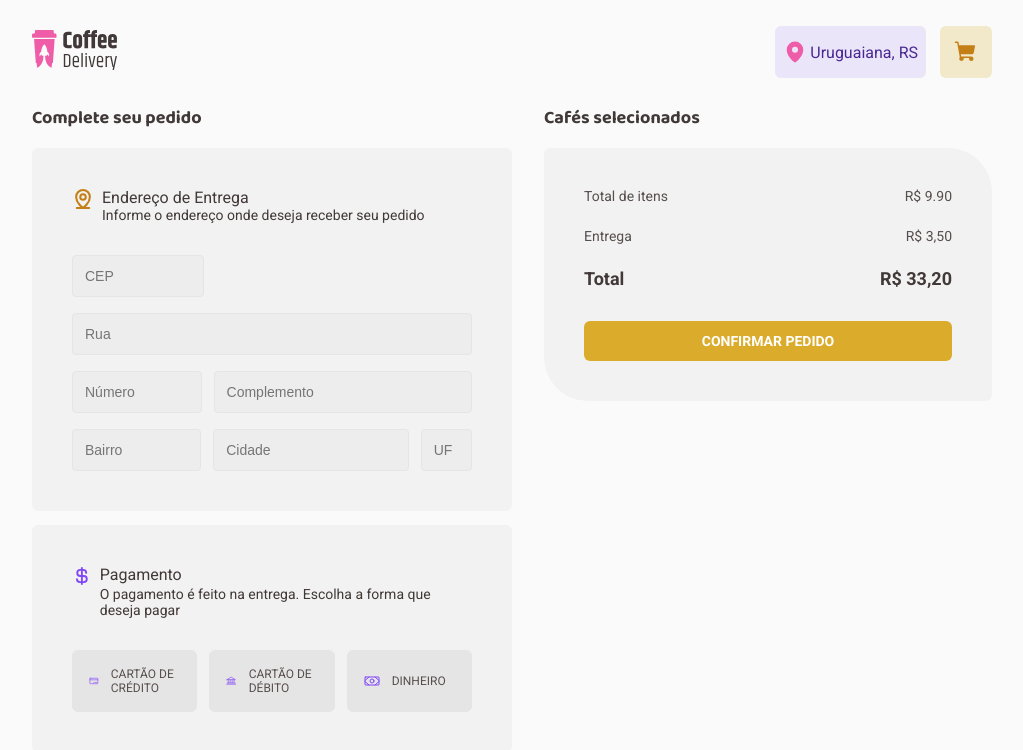
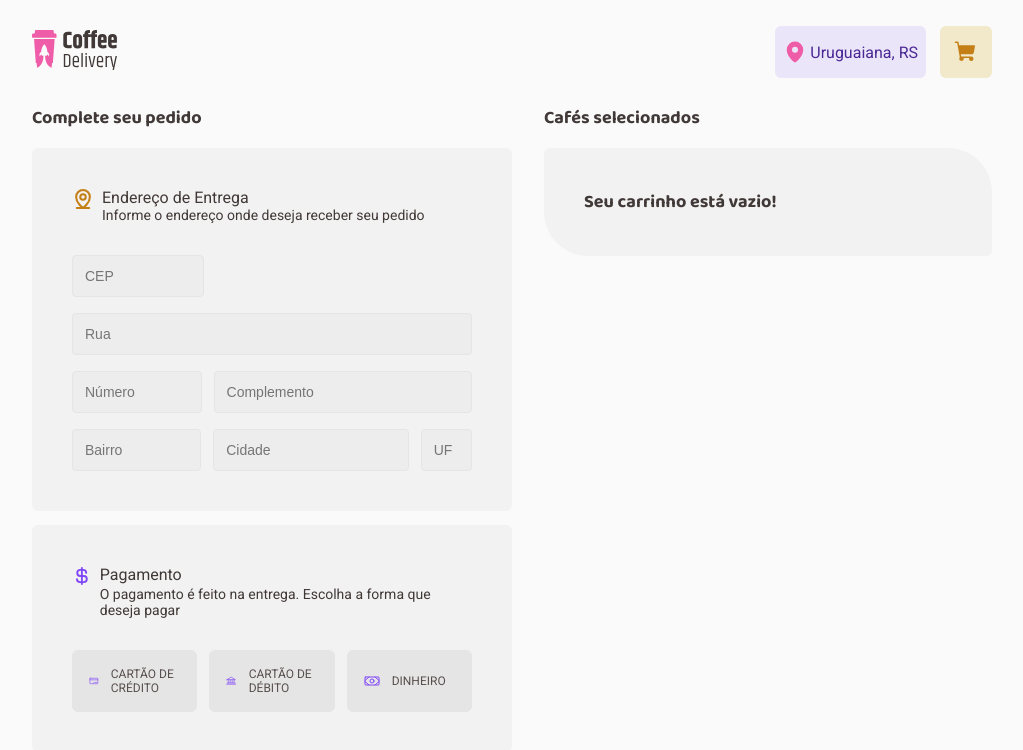
Before and after one commit to Behenck/coffee-delivery, a React (Vite) app: page /payment in a window 1280 px wide. Shown: the top 750 px of the page, without its empty margins (128-1151 px from the left). Built offline with nearby package versions, Linux system fonts and the light colour scheme.

Commit message:
add totalItem and delivery value and total to payment

```diff
--- a/listCoffees.json
+++ b/listCoffees.json
@@ -9,7 +9,7 @@
       }
     ],
     "description": "O tradicional café feito com água quente e grãos moídos",
-    "price": "9,90"
+    "price": 9.90
   },
   {
     "id": "26034efa-7a34-4025-a825-270f488722a5",
@@ -21,7 +21,7 @@
       }
     ],
     "description": "Expresso diluído, menos intenso que o tradicional",
-    "price": "9,90"
+    "price": 9.90
   },
   {
     "id": "e0ec18d8-733e-4247-bd09-3da8578c79ce",
@@ -33,7 +33,7 @@
       }
     ],
     "description": "Café expresso tradicional com espuma cremosa",
-    "price": "9,90"
+    "price": 9.90
   },
   {
     "id": "c58eb700-430f-41da-ad53-dcb4df2b8414",
@@ -48,7 +48,7 @@
       }
     ],
     "description": "Bebida preparada com café expresso e cubos de gelo",
-    "price": "9,90"
+    "price": 9.90
   },
   {
     "id": "f4fa6235-ce05-43dd-ba2a-d0ee934e6ee3",
@@ -63,7 +63,7 @@
       }
     ],
     "description": "Meio a meio de expresso tradicional com leite vaporizado",
-    "price": "9,90"
+    "price": 9.90
   },
   {
     "id": "50379071-0dc1-46e1-86f8-b0bb4ae41295",
@@ -78,7 +78,7 @@
       }
     ],
     "description": "Uma dose de café expresso com o dobro de leite e espuma cremosa",
-    "price": "9,90"
+    "price": 9.90
   },
   {
     "id": "6c7aa915-bacf-4002-b947-3db340938489",
@@ -93,7 +93,7 @@
       }
     ],
     "description": "Bebida com canela feita de doses iguais de café, leite e espuma",
-    "price": "9,90"
+    "price": 9.90
   },
   {
     "id": "dbe86fdc-4a04-4721-9f17-abebb581ea0b",
@@ -108,7 +108,7 @@
       }
     ],
     "description": "Café expresso misturado com um pouco de leite quente e espuma",
-    "price": "9,90"
+    "price": 9.90
   },
   {
     "id": "2ee5c045-fc91-4eda-aec5-7d74c9800590",
@@ -123,7 +123,7 @@
       }
     ],
     "description": "Café expresso com calda de chocolate, pouco leite e espuma",
-    "price": "9,90"
+    "price": 9.90
   },
   {
     "id": "d156a3d0-9ab0-4f0a-9c35-cb9970c55195",
@@ -138,7 +138,7 @@
       }
     ],
     "description": "Bebida feita com chocolate dissolvido no leite quente e café",
-    "price": "9,90"
+    "price": 9.90
   },
   {
     "id": "5b63853a-fbf6-423d-bdd3-8ec229b6c402",
@@ -156,7 +156,7 @@
       }
     ],
     "description": "Drink gelado de café expresso com rum, creme de leite e hortelã",
-    "price": "9,90"
+    "price": 9.90
   },
   {
     "id": "10aed719-01d6-437f-ab9a-9b0dc5489bc8",
@@ -168,7 +168,7 @@
       }
     ],
     "description": "Bebida adocicada preparada com café e leite de coco",
-    "price": "9,90"
+    "price": 9.90
   },
   {
     "id": "746f10ec-86e6-43cb-bb16-cfa77ae8a913",
@@ -180,7 +180,7 @@
       }
     ],
     "description": "Bebida preparada com grãos de café árabe e especiarias",
-    "price": "9,90"
+    "price": 9.90
   },
   {
     "id": "7ba81144-ba90-4d57-a423-d409b6b36612",
@@ -195,6 +195,6 @@
       }
     ],
     "description": "Bebida a base de café, uísque irlandês, açúcar e chantilly",
-    "price": "9,90"
+    "price": 9.90
   }
 ]
--- a/src/contexts/CartContext.tsx
+++ b/src/contexts/CartContext.tsx
@@ -7,6 +7,7 @@ import {
 } from 'react'
 import {
   addNewCoffeeToCartAction,
+  calculateItemsToCart,
   modifyQuantityCoffeeToCartAction,
   removeCoffeeToCartAction,
 } from '../reducers/cart/actions'
@@ -21,15 +22,18 @@ export interface Coffee {
     name: string
   }[]
   description: string
-  price: string
+  price: number
 }
 
 interface CoffeesContextType {
   cart: Cart[]
   coffees: Coffee[]
-  addToCart: (id: string, quantity: number) => void
+  addToCart: (id: string, quantity: number, price: number) => void
   modifyQuantityCoffeeToCart: (id: string, quantity: number) => void
   removeCoffeeToCart: (id: string) => void
+  totalItems: number
+  deliveryValue: number
+  total: number
 }
 
 export const CartContext = createContext({} as CoffeesContextType)
@@ -41,9 +45,13 @@ interface CartContextProviderProps {
 export function CartContextProvider({ children }: CartContextProviderProps) {
   const [cartState, dispatch] = useReducer(cartReducer, {
     cart: [],
+    totalItems: 0,
+    deliveryValue: 6, // define o valor da entrega
+    total: 0,
   })
 
-  const { cart } = cartState
+  const { cart, totalItems, deliveryValue } = cartState
+  const total = totalItems + deliveryValue
 
   const [coffees, setCoffees] = useState<Coffee[]>([])
 
@@ -55,24 +63,27 @@ export function CartContextProvider({ children }: CartContextProviderProps) {
     listCoffees()
   }, [])
 
-  function addToCart(id: string, quantity: number) {
+  function addToCart(id: string, quantity: number, price: number) {
     const newCoffeeToCart: Cart = {
       id,
       quantity,
+      price,
+      amount: price * quantity,
     }
 
     dispatch(addNewCoffeeToCartAction(newCoffeeToCart))
+    dispatch(calculateItemsToCart())
   }
 
   function modifyQuantityCoffeeToCart(id: string, quantity: number) {
     dispatch(modifyQuantityCoffeeToCartAction(id, quantity))
+    dispatch(calculateItemsToCart())
   }
 
   function removeCoffeeToCart(id: string) {
     dispatch(removeCoffeeToCartAction(id))
+    dispatch(calculateItemsToCart())
   }
-
-  function totalItems() {}
 
   return (
     <CartContext.Provider
@@ -82,6 +93,9 @@ export function CartContextProvider({ children }: CartContextProviderProps) {
         addToCart,
         modifyQuantityCoffeeToCart,
         removeCoffeeToCart,
+        totalItems,
+        deliveryValue,
+        total,
       }}
     >
       {children}
--- a/src/pages/Home/components/CoffeeCard/index.tsx
+++ b/src/pages/Home/components/CoffeeCard/index.tsx
@@ -1,6 +1,7 @@
 import { Minus, Plus, ShoppingCart } from 'phosphor-react'
 import { useContext, useState } from 'react'
 import { CartContext } from '../../../../contexts/CartContext'
+import { formatAmount } from '../../../../utils/formatAmount'
 
 import {
   Actions,
@@ -19,7 +20,7 @@ interface CoffeeCardProps {
     name: string
   }[]
   description: string
-  price: string
+  price: number
 }
 
 export function CoffeeCard({
@@ -35,7 +36,7 @@ export function CoffeeCard({
   const { addToCart } = useContext(CartContext)
 
   function handleAddToCart() {
-    addToCart(id, quantity)
+    addToCart(id, quantity, price)
 
     setQuantity(1)
   }
@@ -47,6 +48,8 @@ export function CoffeeCard({
   function handleAddQuantity() {
     setQuantity((state) => state + 1)
   }
+
+  const priceFormatted = formatAmount(price).slice(3)
 
   return (
     <CoffeeCardContainer>
@@ -61,7 +64,7 @@ export function CoffeeCard({
 
       <Buy>
         <div>
-          R$ <span>{price}</span>
+          R$ <span>{priceFormatted}</span>
         </div>
 
         <Actions>
--- a/src/pages/Payment/index.tsx
+++ b/src/pages/Payment/index.tsx
@@ -1,4 +1,3 @@
-import produce from 'immer'
 import {
   Bank,
   CreditCard,
@@ -11,6 +10,7 @@ import {
 } from 'phosphor-react'
 import { useContext, useEffect, useState } from 'react'
 import { CartContext } from '../../contexts/CartContext'
+import { formatAmount } from '../../utils/formatAmount'
 import {
   Actions,
   Address,
@@ -36,10 +36,15 @@ import {
 } from './styles'
 
 export function Payment() {
-  const [coffeesInCart, setCoffeesInCart] = useState([])
-
-  const { coffees, cart, modifyQuantityCoffeeToCart, removeCoffeeToCart } =
-    useContext(CartContext)
+  const {
+    coffees,
+    cart,
+    modifyQuantityCoffeeToCart,
+    removeCoffeeToCart,
+    totalItems,
+    deliveryValue,
+    total,
+  } = useContext(CartContext)
 
   function handleRemoveQuantity(id: string, quantity: number) {
     modifyQuantityCoffeeToCart(id, quantity - 1)
@@ -52,6 +57,10 @@ export function Payment() {
   function handleRemoveCoffeeToCart(id: string) {
     removeCoffeeToCart(id)
   }
+
+  const totalItemsFormatted = formatAmount(totalItems)
+  const deliveryValueFormatted = formatAmount(deliveryValue)
+  const totalFormatted = formatAmount(total)
 
   return (
     <PaymentContainer>
@@ -121,9 +130,12 @@ export function Payment() {
 
       <CartCoffees>
         <h1>Cafés selecionados</h1>
+        {totalItems !== 0 ? (
           <Cart>
             {coffees.map((coffee) => {
-            const cartItem = cart.find((cartItem) => cartItem.id === coffee.id)
+              const cartItem = cart.find(
+                (cartItem) => cartItem.id === coffee.id,
+              )
 
               if (cartItem) {
                 return (
@@ -147,14 +159,19 @@ export function Payment() {
                             <span>{cartItem.quantity}</span>
                             <button
                               onClick={() =>
-                              handleAddQuantity(cartItem.id, cartItem.quantity)
+                                handleAddQuantity(
+                                  cartItem.id,
+                                  cartItem.quantity,
+                                )
                               }
                             >
                               <Plus size={16} weight="bold" />
                             </button>
                           </Counter>
                           <TrashButton
-                          onClick={() => handleRemoveCoffeeToCart(cartItem.id)}
+                            onClick={() =>
+                              handleRemoveCoffeeToCart(cartItem.id)
+                            }
                           >
                             <Trash size={16} weight="bold" />
                             REMOVER
@@ -162,7 +179,7 @@ export function Payment() {
                         </Actions>
                       </Details>
                     </Info>
-                  <span>R$ {coffee.price}</span>
+                    <span>{formatAmount(coffee.price)}</span>
                   </Product>
                 )
               } else {
@@ -174,20 +191,25 @@ export function Payment() {
               <ItemsCart>
                 <Price>
                   <p>Total de itens</p>
-                <p>R$ 9.90</p>
+                  <p>{totalItemsFormatted}</p>
                 </Price>
                 <Price>
                   <p>Entrega</p>
-                <p>R$ 3,50</p>
+                  <p>{deliveryValueFormatted}</p>
                 </Price>
                 <Total>
                   <p>Total</p>
-                <p>R$ 33,20</p>
+                  <p>{totalFormatted}</p>
                 </Total>
               </ItemsCart>
               <ConfirmDeliveryButton>CONFIRMAR PEDIDO</ConfirmDeliveryButton>
             </div>
           </Cart>
+        ) : (
+          <Cart>
+            <h1>Seu carrinho está vazio!</h1>
+          </Cart>
+        )}
       </CartCoffees>
     </PaymentContainer>
   )
--- a/src/reducers/cart/reducer.ts
+++ b/src/reducers/cart/reducer.ts
@@ -6,10 +6,15 @@ import { CartContext } from '../../contexts/CartContext'
 export interface Cart {
   id: string
   quantity: number
+  price: number
+  amount: number
 }
 
 interface CartState {
   cart: Cart[]
+  totalItems: number
+  deliveryValue: number
+  total: number
 }
 
 export function cartReducer(state: CartState, action: any) {
@@ -47,6 +52,19 @@ export function cartReducer(state: CartState, action: any) {
     }
 
     case ActionTypes.CALCULATE_ITEMS_TO_CART:
+      return produce(state, (draft) => {
+        const number = draft.cart.map((cartItem) => {
+          let sumAmount = 0
+          sumAmount = sumAmount + cartItem.amount
+          return sumAmount
+        })
+
+        if (number) {
+          draft.totalItems = number.reduce((soma, i) => {
+            return soma + i
+          })
+        }
+      })
 
     default:
       return state
--- /dev/null
+++ b/src/utils/formatAmount.ts
@@ -0,0 +1,8 @@
+export function formatAmount(amount: number) {
+  const formattedAmount = new Intl.NumberFormat('pt-br', {
+    style: 'currency',
+    currency: 'BRL',
+  }).format(amount)
+
+  return formattedAmount
+}
```
Lines whose indentation alone changed are shown as unchanged.
